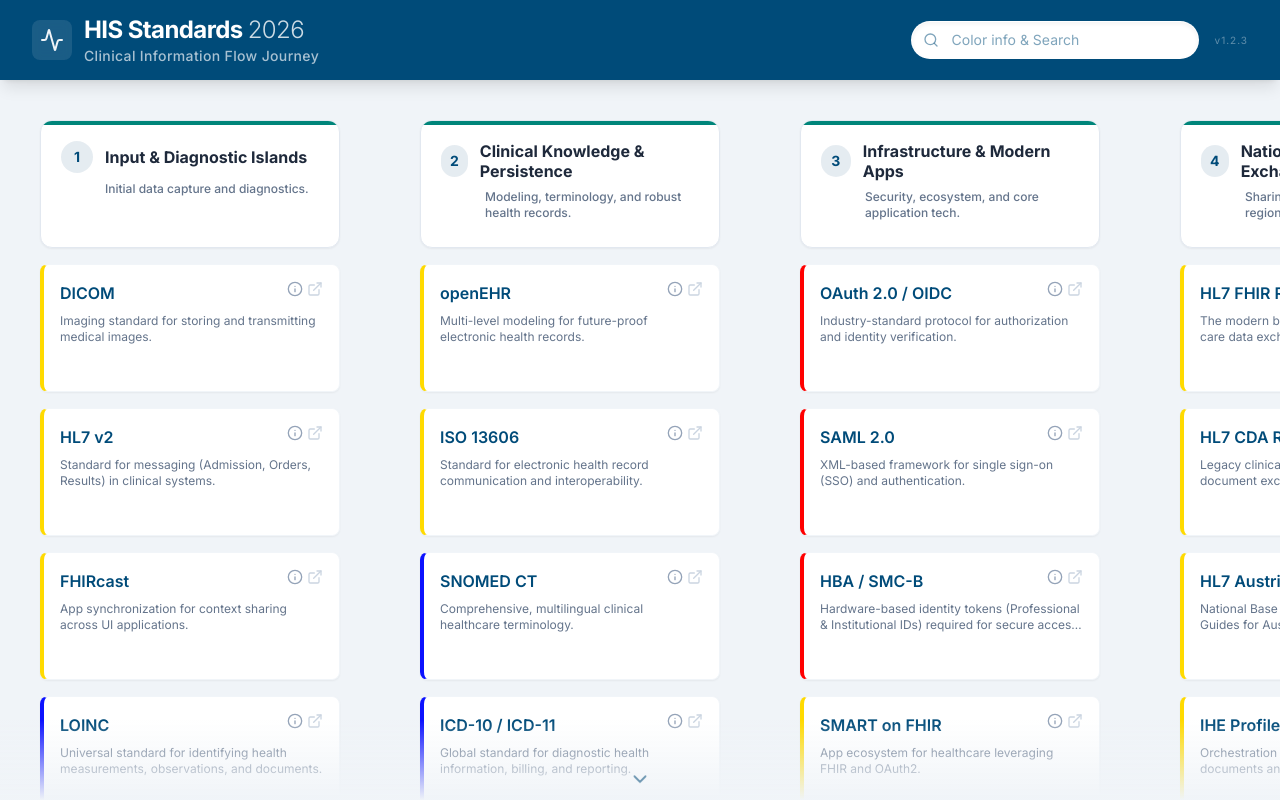
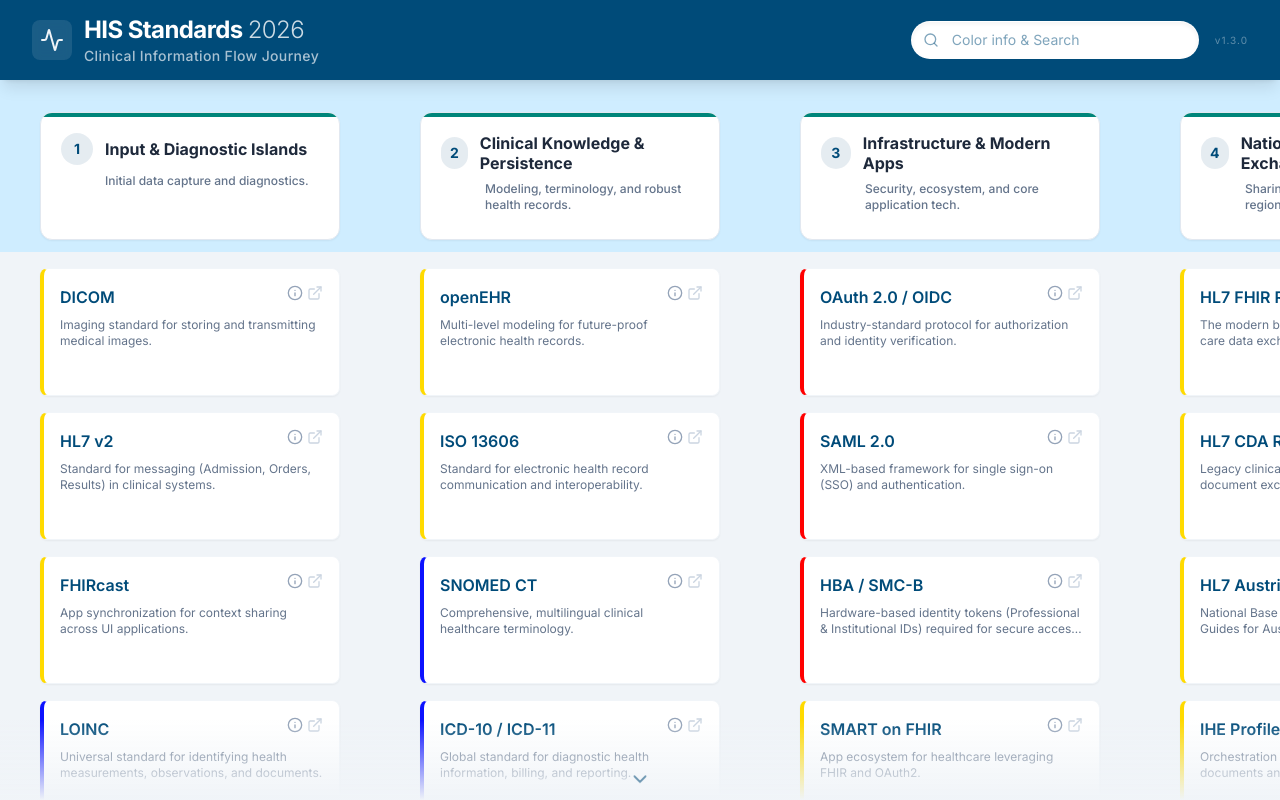
Before and after one commit to koenjo741/HIS, a React (Vite) app: page / in a window 1280 px wide. Built offline with nearby package versions, Linux system fonts and the light colour scheme.

Commit message:
feat: fixed title card row with distinct background

```diff
--- a/package.json
+++ b/package.json
@@ -1,7 +1,7 @@
 {
   "name": "his-standard-map",
   "private": true,
-  "version": "1.2.3",
+  "version": "1.3.0",
   "type": "module",
   "scripts": {
     "dev": "vite",
--- a/src/App.jsx
+++ b/src/App.jsx
@@ -1,6 +1,8 @@
 import React, { useState, useRef, useEffect } from 'react';
 import Header from './components/Header';
 import DataJourney from './components/DataJourney';
+import StageTitleCard from './components/StageTitleCard';
+import { stages } from './data/standards';
 
 function App() {
   const [searchQuery, setSearchQuery] = useState('');
@@ -27,6 +29,27 @@ function App() {
   return (
     <div className="h-screen flex flex-col overflow-hidden bg-muw-light">
       <Header searchQuery={searchQuery} setSearchQuery={setSearchQuery} />
+
+      {/* Desktop-only fixed title cards row (never scrolls) */}
+      <div className="hidden xl:block flex-shrink-0 px-10 pt-8 pb-3" style={{ backgroundColor: '#cfedff' }}>
+        <div className="flex flex-row items-start gap-4 max-w-[1800px] mx-auto">
+          {stages.map((stage, index) => (
+            <React.Fragment key={stage.id}>
+              <div
+                className="flex-1 min-w-[300px] w-[320px] animate-slide-up"
+                style={{ animationDelay: `${(index + 1) * 100}ms` }}
+              >
+                <StageTitleCard stage={stage} index={index + 1} />
+              </div>
+
+              {/* Invisible spacer matching the arrow column width */}
+              {index < stages.length - 1 && (
+                <div className="w-12 flex-shrink-0" />
+              )}
+            </React.Fragment>
+          ))}
+        </div>
+      </div>
 
       {/* Scroll container */}
       <main
--- a/src/components/DataJourney.jsx
+++ b/src/components/DataJourney.jsx
@@ -4,7 +4,7 @@ import { stages } from '../data/standards';
 
 const DataJourney = ({ searchQuery }) => {
   return (
-    <div className="p-6 md:p-10 min-h-full">
+    <div className="p-6 md:p-10 xl:pt-4 min-h-full">
       <div className="flex flex-col xl:flex-row xl:items-start gap-8 xl:gap-4 max-w-[1800px] mx-auto pb-10">
         {stages.map((stage, index) => (
           <React.Fragment key={stage.id}>
--- a/src/components/StageColumn.jsx
+++ b/src/components/StageColumn.jsx
@@ -1,24 +1,13 @@
 import React from 'react';
 import StandardCard from './StandardCard';
+import StageTitleCard from './StageTitleCard';
 
 const StageColumn = ({ stage, index, searchQuery }) => {
   return (
     <div className="flex-1 min-w-[300px] xl:w-[320px] flex flex-col animate-slide-up" style={{ animationDelay: `${index * 100}ms` }}>
-      <div className="bg-white rounded-xl shadow-sm border border-slate-200 overflow-hidden mb-4 relative group h-32">
-        <div className="absolute top-0 left-0 w-full h-1 bg-muw-teal group-hover:bg-muw-accent transition-colors duration-300"></div>
-        <div className="p-4 md:p-5">
-          <div className="flex items-center gap-3 mb-2">
-            <span className="flex items-center justify-center w-8 h-8 rounded-full bg-muw-blue/10 text-muw-blue font-bold text-sm">
-              {index}
-            </span>
-            <h2 className="font-bold text-slate-800 leading-tight">
-              {stage.title}
-            </h2>
-          </div>
-          <p className="text-xs text-slate-500 font-medium pl-11">
-            {stage.description}
-          </p>
-        </div>
+      {/* Title card – mobile/tablet only (desktop uses fixed row in App) */}
+      <div className="xl:hidden mb-4">
+        <StageTitleCard stage={stage} index={index} />
       </div>
 
       <div className="flex-1 flex flex-col gap-3 space-y-1">
--- /dev/null
+++ b/src/components/StageTitleCard.jsx
@@ -0,0 +1,22 @@
+import React from 'react';
+
+const StageTitleCard = ({ stage, index }) => (
+  <div className="bg-white rounded-xl shadow-sm border border-slate-200 overflow-hidden relative group h-32">
+    <div className="absolute top-0 left-0 w-full h-1 bg-muw-teal group-hover:bg-muw-accent transition-colors duration-300"></div>
+    <div className="p-4 md:p-5">
+      <div className="flex items-center gap-3 mb-2">
+        <span className="flex items-center justify-center w-8 h-8 rounded-full bg-muw-blue/10 text-muw-blue font-bold text-sm">
+          {index}
+        </span>
+        <h2 className="font-bold text-slate-800 leading-tight">
+          {stage.title}
+        </h2>
+      </div>
+      <p className="text-xs text-slate-500 font-medium pl-11">
+        {stage.description}
+      </p>
+    </div>
+  </div>
+);
+
+export default StageTitleCard;
```
